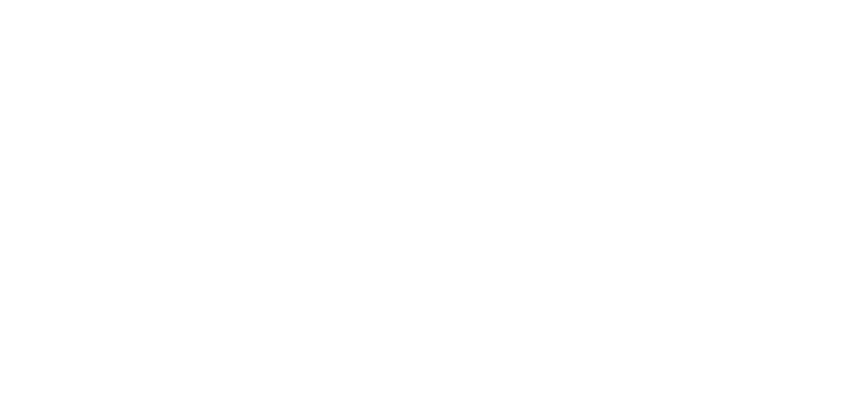
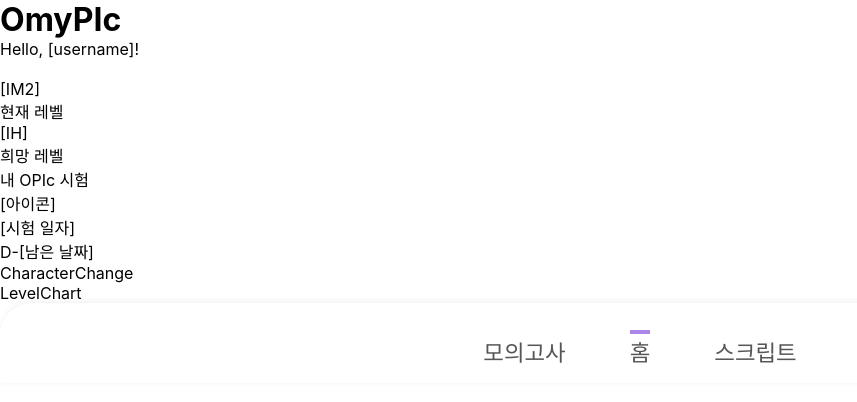
Before and after one commit to SSAFY12-B107/OmyPIc, a React (Vite) app in the folder Frontend/: page / in a window 1280 px wide. Shown: the top 402 px of the page, without its empty margins (0-857 px from the left). Built offline with nearby package versions, Linux system fonts and the light colour scheme.

Commit message:
[feat] 메인 페이지 마크업 완료 #S12P21B107-40

```diff
--- a/Frontend/src/App.tsx
+++ b/Frontend/src/App.tsx
@@ -1,12 +1,13 @@
 import './App.css'
 import { BrowserRouter, Routes, Route } from 'react-router-dom';
+import Home from './pages/home/Home';
 
 function App() {
   return (
     <BrowserRouter>
       <Routes>
 
-        <Route path="/"/>
+        <Route path="/" element={<Home/>}/>
 
         {/* Auth 관련 라우트 */}
         {/* <Route path="/auth">
--- /dev/null
+++ b/Frontend/src/components/home/CharacterChange.tsx
@@ -0,0 +1,11 @@
+import styles from './CharacterChange.module.css'
+
+type Props = {}
+
+function CharacterChange({}: Props) {
+  return (
+    <div>CharacterChange</div>
+  )
+}
+
+export default CharacterChange
--- /dev/null
+++ b/Frontend/src/components/home/LevelChart.tsx
@@ -0,0 +1,11 @@
+import styles from './LevelChart.module.css'
+
+type Props = {}
+
+function LevelChart({}: Props) {
+  return (
+    <div>LevelChart</div>
+  )
+}
+
+export default LevelChart
--- /dev/null
+++ b/Frontend/src/pages/home/Home.tsx
@@ -0,0 +1,58 @@
+import styles from './Home.module.css'
+import CharacterChange from '../../components/home/CharacterChange';
+import LevelChart from '../../components/home/LevelChart'
+import Navbar from '../../components/common/Navbar';
+
+function Home() {
+  return (
+    <div className={styles['home']}>
+      {/* 메인화면 header */}
+      <header className={styles['home-header']}>
+      <h1 className={styles['logo-txt']}>OmyPIc</h1>
+      <div className={styles['user-info']}>
+        <p>Hello, [username]!</p>
+        <img src="" alt="" className={styles['user-img']} />
+      </div>
+    </header>
+
+    <div className={styles['home-body']}>
+      {/* 레벨 박스 */}
+      <div className={styles['level-box']}>
+        <div className={styles['my-level']}>
+          <p className={styles['level']}>[IM2]</p>
+          <p className={styles['level-title']}>현재 레벨</p>
+        </div>
+        <div className={styles['hope-level']}>
+          <p className={styles['level']}>[IH]</p>
+          <p className={styles['level-title']}>희망 레벨</p>
+        </div>
+      </div>
+
+      {/* 시험 날짜 박스 */}
+      <div className={styles['test-date-box']}>
+        <div className={styles['date-info']}>
+          <div className={styles['date-title']}>
+            <p>내 OPIc 시험</p>
+            <div className={styles['date-icon-box']}>
+              [아이콘]
+            </div>
+          </div>
+          <div className={styles['test-date']}>[시험 일자]</div>
+        </div>
+        <div className={styles['d-day']}>D-[남은 날짜]</div>
+      </div>
+
+        {/* 캐릭터 박스 */}
+        <CharacterChange />
+
+        {/* 실력 향상 추이 그래프 */}
+        <LevelChart />
+
+        {/* 네브바 */}
+        <Navbar />
+      </div>
+    </div>
+  )
+}
+
+export default Home
```
Also changed, not shown: Frontend/src/components/home/CharacterChange.module.css (added), Frontend/src/components/home/LevelChart.module.css (added), Frontend/src/pages/home/Home.module.css (added).
